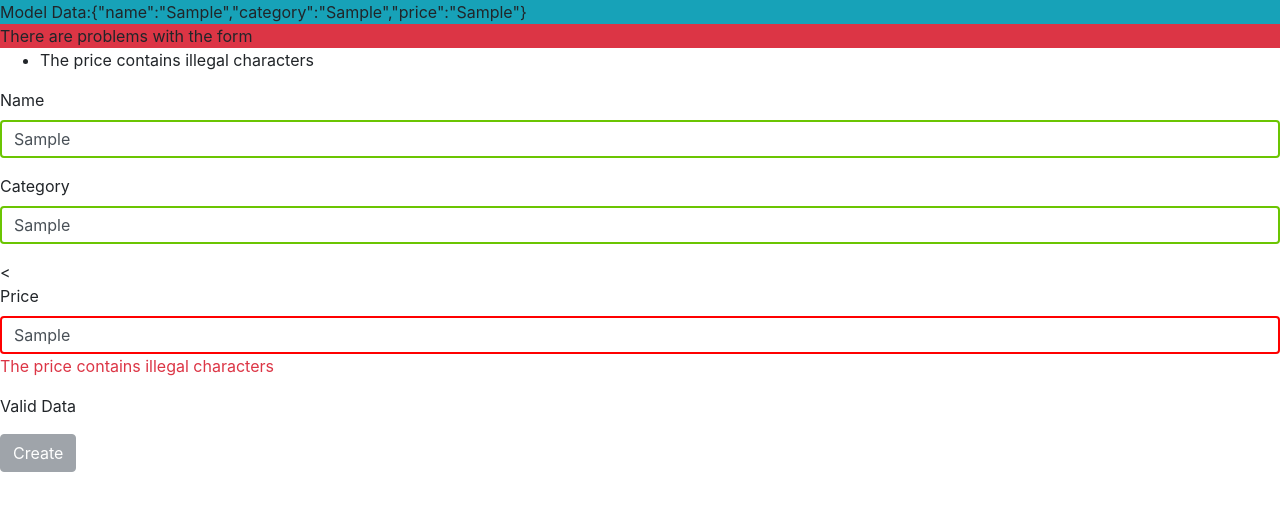
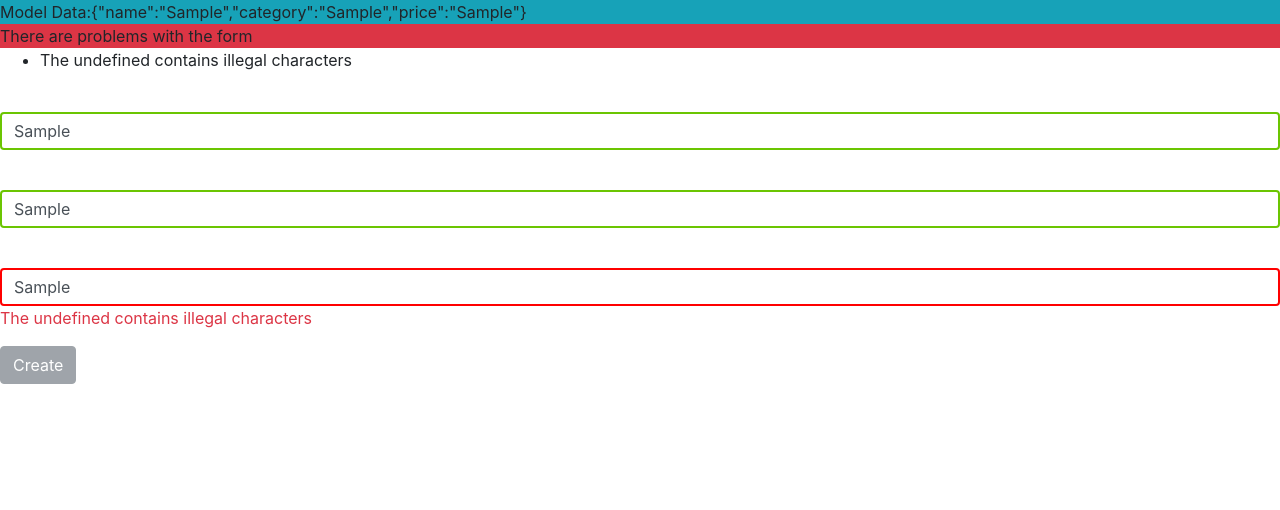
Before and after one commit to savinovvu/Angular_examples, an Angular app: page / in a window 1280 px wide. Both pictures are taken after typing "Sample", "Sample", "Sample" into the empty fields and a click on the button "Create". Shown: the top 510 px of the page. Built offline with nearby package versions, Linux system fonts and the light colour scheme.

Commit message:
reactive forms.

```diff
--- a/src/app/app.component.html
+++ b/src/app/app.component.html
@@ -1,50 +1,28 @@
 <div class="bg-info p-a-1 m-b-1">Model Data:{{jsonProduct}}</div>
-<form (ngSubmit)="submitForm(form)" #form="ngForm" novalidate>
+<form (ngSubmit)="submitForm(form)" [formGroup]="form" novalidate>
   <div class="bg-danger p-a-1 m-b-1" *ngIf="formSubmitted && form.invalid">
     There are problems with the form
   </div>
   <ul>
-    <li *ngFor="let error of getFormValidationMessages(form)">
+    <li *ngFor="let error of form.getFormValidationMessages()">
       {{error}}
     </li>
   </ul>
 
 
-  <div class="form-group">
-    <label>Name</label>
-    <input class="form-control" name="name" [(ngModel)]="newProduct.name"
-           required
-           minlength="5"
-           pattern="^[A-Za-z ]+$"
-           #name="ngModel">
-    <ul class="text-danger list-unstyled" *ngIf="formSubmitted  && name.invalid">
-      <li *ngFor="let error of getValidationMessages(name)">{{error}}</li>
-    </ul>
-  </div>
-
-  <div class="form-group">
-    <label>Category</label>
-    <input class="form-control" name="category" [(ngModel)]="newProduct.category">
-  </div>
-
-  <
-  <div class="form-group">
-    <label>Price</label>
-    <input class="form-control" name="price" [(ngModel)]="newProduct.price"
-           #price="ngModel" required pattern="^[0-9\.]+$"/>
+  <div class="form-group" *ngFor="let control of form.productControls">
+    <label>{{control.label}}</label>
+    <input class="form-control"
+           [(ngModel)]="newProduct[control.modelProperty]"
+           name="{{control.modelProperty}}"
+           formControlName="{{control.modelProperty}}"/>
     <ul class="text-danger list-unstyled"
-        *ngIf="(formSubmitted || price.dirty) && price.invalid">
-      <li *ngFor="let error of getValidationMessages(price)">
+        *ngIf="(formSubmitted || control.dirty) && control.invalid">
+      <li *ngFor="let error of control.getValidationMessages()">
         {{error}}
       </li>
     </ul>
   </div>
-
-
-  <!--<ul class="text-danger list-unstyled" *ngIf="(formSubmitted || name.dirty) && name.invalid">-->
-
-
-  <p *ngIf="name.valid" style="collapse: green">Valid Data</p>
 
   <button [disabled]="formSubmitted && form.invalid"
           [class.btn-secondary]="formSubmitted && form.invalid"
--- a/src/app/app.component.ts
+++ b/src/app/app.component.ts
@@ -2,6 +2,7 @@ import {ApplicationRef, Component} from '@angular/core';
 import {Model} from './repository/model.service';
 import {Product} from './model/product.model';
 import {NgForm} from '@angular/forms';
+import {ProductFormGroup} from './formValidators/productFormGroup';
 
 @Component({
   selector: 'app-root',
@@ -13,6 +14,7 @@ export class ProductComponent {
   selectedProduct: string;
   newProduct: Product = new Product();
   formSubmitted: boolean = false;
+  form: ProductFormGroup = new ProductFormGroup();
 
   submitForm(form: NgForm) {
     this.formSubmitted = true;
@@ -42,35 +44,4 @@ export class ProductComponent {
   }
 
 
-  getValidationMessages(state: any, thingName?: string) {
-    let thing: string = state.path || thingName;
-    let messages: string[] = [];
-    if (state.errors) {
-      for (let errorName in state.errors) {
-        switch (errorName) {
-          case 'required':
-            messages.push(`You must enter a ${thing}`);
-            break;
-          case 'minlength':
-            messages.push(`A ${thing} must be at least ${state.errors['minlength'].requiredLength} characters`);
-            break;
-          case 'pattern':
-            messages.push(`The ${thing} contains illegal characters`);
-            break;
-        }
-      }
-    }
-    return messages;
-  }
-
-  getFormValidationMessages(form: NgForm): string[] {
-    let messages: string[] = [];
-    Object.keys(form.controls).forEach(k => {
-      this.getValidationMessages(form.controls[k], k)
-        .forEach(m => messages.push(m));
-    });
-    return messages;
-  }
-
-
 }
--- a/src/app/app.module.ts
+++ b/src/app/app.module.ts
@@ -3,15 +3,15 @@ import { NgModule } from '@angular/core';
 
 
 import { ProductComponent } from './app.component';
-import {FormsModule} from '@angular/forms';
+import {FormsModule, ReactiveFormsModule} from '@angular/forms';
 
 
 @NgModule({
   declarations: [
-    ProductComponent
+    ProductComponent,
   ],
   imports: [
-    BrowserModule, FormsModule
+    BrowserModule, FormsModule, ReactiveFormsModule
   ],
   providers: [],
   bootstrap: [ProductComponent]
--- /dev/null
+++ b/src/app/formValidators/limit.formvalidator.ts
@@ -0,0 +1,16 @@
+import {FormControl} from '@angular/forms';
+
+export class LimitFormValidator {
+
+  static limit(limit: number) {
+    return (control: FormControl): { [key: string]: any } => {
+      let val = Number(control.value);
+      if (val != NaN && val > limit) {
+        return {'limit': {'limit': limit, 'actualValue': val}};
+      } else {
+        return null;
+      }
+    };
+  }
+
+}
--- /dev/null
+++ b/src/app/formValidators/productFormControl.ts
@@ -0,0 +1,41 @@
+import {FormControl} from '@angular/forms';
+
+export class ProductFormControl extends FormControl {
+  label: string;
+  modelProperty: string;
+
+  constructor(label: string, property: string, value: any, validator: any) {
+    super(value, validator);
+    this.label = this.label;
+    this.modelProperty = property;
+  }
+
+  getValidationMessages() {
+    let messages: string[] = [];
+    if (this.errors) {
+      for (let errorName in this.errors) {
+        switch (errorName) {
+          case 'required':
+            messages.push(`You must enter ${this.label}`);
+            break;
+          case 'minlength':
+            messages.push(`A ${this.label} must be at least ${this.errors['minlength'].requiredLength} characters`);
+            break;
+          case 'maxlength':
+            messages.push(`A ${this.label} must be no more than ${this.errors['maxlength'].requiredLength} characters`);
+            break;
+          case 'pattern':
+            messages.push(`The ${this.label} contains illegal characters`);
+            break;
+          case "limit":
+            messages.push(`A ${this.label} cannot by more than ${this.errors['limit'].limit}`);
+            break;
+
+        }
+
+
+      }
+    }
+    return messages;
+  }
+}
--- /dev/null
+++ b/src/app/formValidators/productFormGroup.ts
@@ -0,0 +1,37 @@
+import {FormControl, FormGroup, Validators} from '@angular/forms';
+import {ProductFormControl} from './productFormControl';
+import {LimitFormValidator} from './limit.formvalidator';
+
+export class ProductFormGroup extends FormGroup {
+  constructor() {
+    super({
+      name: new ProductFormControl('Name', 'name', '', Validators.required),
+      category: new ProductFormControl('Category', 'category', '',
+        Validators.compose([
+            Validators.required,
+            Validators.pattern('^[A-Za-z ]+$'),
+            Validators.minLength(3),
+            Validators.maxLength(10)
+          ]
+        )),
+      price: new ProductFormControl("Price", "price", "",
+        Validators.compose([
+          Validators.required,
+        LimitFormValidator.limit(100),
+        Validators.pattern("^[0-9\.]+$")]))
+    });
+  }
+
+  get productControls(): ProductFormControl[] {
+    return Object.keys(this.controls)
+      .map(k => this.controls[k] as ProductFormControl);
+
+  }
+
+  getFormValidationMessages(form: any): string[] {
+    let messages: string[] = [];
+    this.productControls.forEach(c => c.getValidationMessages()
+      .forEach(m => messages.push(m)));
+    return messages;
+  }
+}
```
